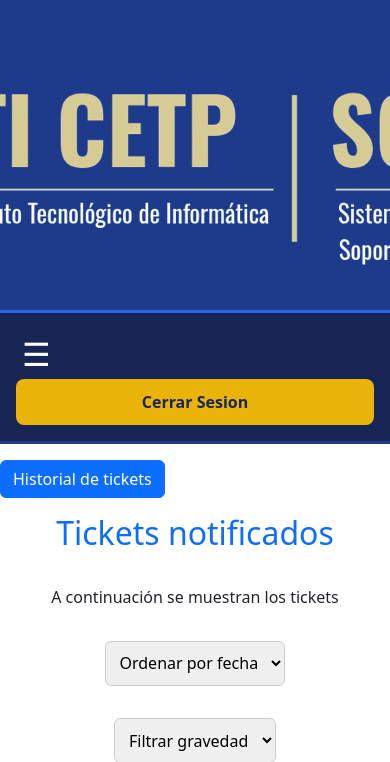
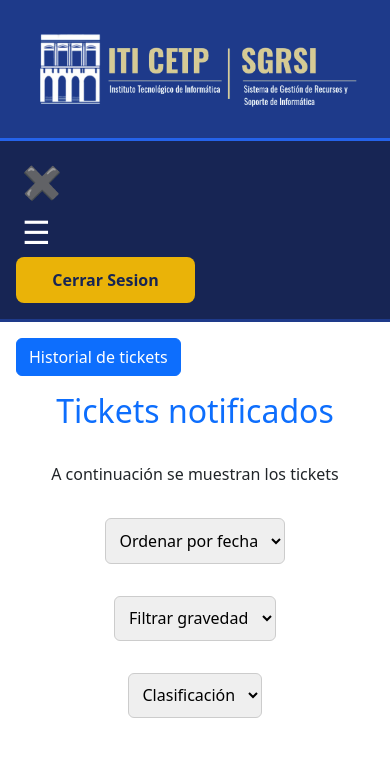
Before and after one commit to gala2026iti/Sistema-de-Gestion-de-Recursos-y-Soporte-de-Informatica, a PHP site: page /paginaWeb/homeAdmin.html in a window 390 px wide; the page is wider, and only the part inside the window is pictured. Shown: the top 762 px of that part. Run offline with PHP 8.4, Linux system fonts and the light colour scheme.

Commit message:
fixed: se solucionaron problemas del navbar

```diff
--- a/SGRSI/assets/css/global.css
+++ b/SGRSI/assets/css/global.css
@@ -82,6 +82,7 @@
     background-color: var(--azul-navbar);
     list-style: none;
     padding: 0;
+    margin-top: 0.7rem;
     min-width: 12rem;
     border-radius: 0 0 8px 8px;
 }
@@ -249,7 +250,7 @@
 .btn-asignar:hover {
     background-color: rgb(15, 15, 160);
 }
-@media screen and (max-width: 768px) {
+@media screen and (max-width: 1078px) {
 
     header,
     .navbarSGRSI,
@@ -269,12 +270,12 @@
     }
 
     .nav-container {
-        flex-direction: column;
+        flex-direction: column-reverse;
         align-items: stretch;
     }
 
     .nav-opciones-sistema {
-        width: 100%;
+        width: 50%;
         display: flex;
         flex-direction: column;
         gap: .5rem;
@@ -290,13 +291,19 @@
     }
 
     .btn-menu {
+        display: flex;
+        order: 2;
+    }
 
+    .btn-cerrar {
         display: flex;
+        order: 2;
     }
 
     .nav-menu.activo {
 
         display: flex;
+        margin-bottom: 1rem;
     }
 
     .nav-menu {
@@ -325,80 +332,3 @@
     }
 
 }
-
-@media screen and (max-width: 576px) {
-
-    header,
-    .navbarSGRSI,
-    footer {
-        width: 100%;
-        box-sizing: border-box;
-    }
-
-    header section {
-        flex-direction: column;
-        text-align: center;
-        gap: 1rem;
-    }
-
-    .navbarSGRSI {
-        padding: 1rem;
-    }
-
-    .nav-container {
-        flex-direction: column;
-        align-items: stretch;
-    }
-
-    .nav-opciones-sistema {
-        width: 100%;
-        display: flex;
-        flex-direction: column;
-        gap: .5rem;
-    }
-
-    .nav-opciones-sistema li {
-        width: 100%;
-    }
-
-    .nav-opciones-sistema a {
-        display: block;
-        text-align: center;
-    }
-
-    .btn-menu {
-
-        display: flex;
-    }
-
-    .nav-menu.activo {
-
-        display: flex;
-    }
-
-    .nav-menu {
-        display: none;
-        flex-direction: column;
-        width: 100%;
-        background-color: rgb(15, 15, 160);
-        padding: 1rem 0;
-        z-index: 91;
-    }
-
-    .desplegable-menu {
-        display: flex;
-        position: static;
-        flex-direction: column;
-
-        width: 100%;
-        background-color: rgb(9, 9, 124);
-    }
-
-    form th,
-    td {
-        padding: 0.7rem;
-
-        font-size: 0.8rem;
-    }
-
-}
--- a/SGRSI/assets/js/btn-menu-celular.js
+++ b/SGRSI/assets/js/btn-menu-celular.js
@@ -21,3 +21,18 @@
 
     btnMenu.style.display = "flex";
 });
+
+function comprobarPantalla() {
+    if (window.innerWidth > 1078) {
+        btnMenu.style.display = "none";
+        btnCerrar.style.display = "none";
+        menu.classList.remove("activo");
+    } else {
+        if (btnCerrar.style.display == "none"){
+            btnMenu.style.display = "block";
+        }
+    }
+}
+
+comprobarPantalla();
+window.addEventListener("resize", comprobarPantalla);
--- a/SGRSI/paginaWeb/homeAdmin.html
+++ b/SGRSI/paginaWeb/homeAdmin.html
@@ -12,7 +12,7 @@
 
 <body>
   <header class="d-flex justify-content-center align-items-center py-4">
-    <img class="imagen " src="../assets/img/logo_iti.png" alt="Logo">
+    <img class="imagen img-fluid" src="../assets/img/logo_iti.png" alt="Logo">
   </header>
 
   <nav class="navbarSGRSI">
@@ -50,7 +50,7 @@
   </nav>
 
   <main class="container-fluid px-0 py-3">
-    <a href="administrador/a-HistorialTickets.html" class="btn btn-primary">Historial de tickets</a>
+    <a href="administrador/a-HistorialTickets.html" class="btn btn-primary ms-3">Historial de tickets</a>
     <h2 class="centro mt-3 text-primary">Tickets notificados</h2>
     <span class="centro mb-4"> A continuación se muestran los tickets</span>
 
```
